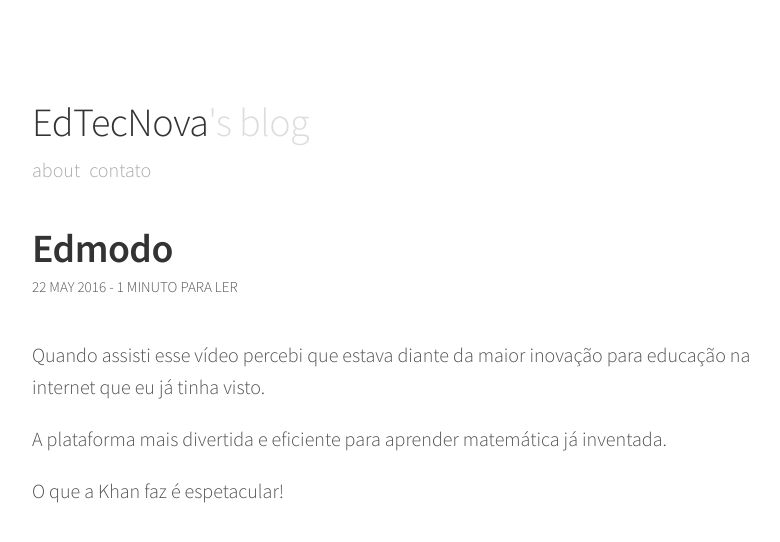
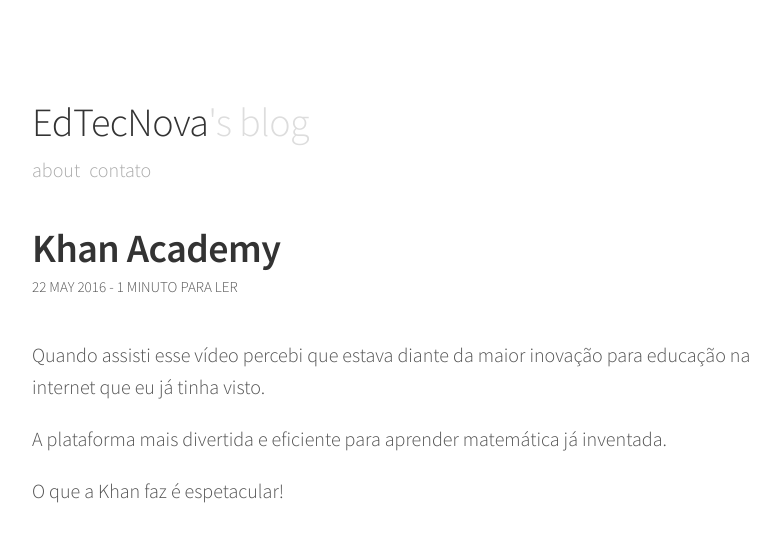
Before and after one commit to snvas/snvas.github.io, a Jekyll site: the page built from _posts/2016-05-22-khan-academy.markdown, in a window 1280 px wide. Shown: the top 542 px of the page, without its empty margins (248-1028 px from the left). Built offline with Jekyll 4.4.1, drawn with Linux system fonts in a browser that asks for light colours; comment, search, counter and statistics services are not loaded.

Commit message:
order post

```diff
--- a/_posts/2016-05-22-khan-academy.markdown
+++ b/_posts/2016-05-22-khan-academy.markdown
@@ -1,5 +1,5 @@
 ---
-title: "Edmodo"
+title: "Khan Academy"
 layout: post
 date: 2016-05-22 05:34:42
 categories: edtech education innovation
--- a/index.html
+++ b/index.html
@@ -7,7 +7,7 @@
   {% if site.posts.size == 0 %}
     <h2>Nenhum post encontrado =(</h2>
   {% else %}
-    {% for post in site.posts %}
+    {% for post in site.posts | sort: 'first' %}
       <div class="list-item">
         <h2 class="list-post-title">
           <a href="{{ site.baseurl }}{{ post.url }}">{{ post.title }}</a>
```
